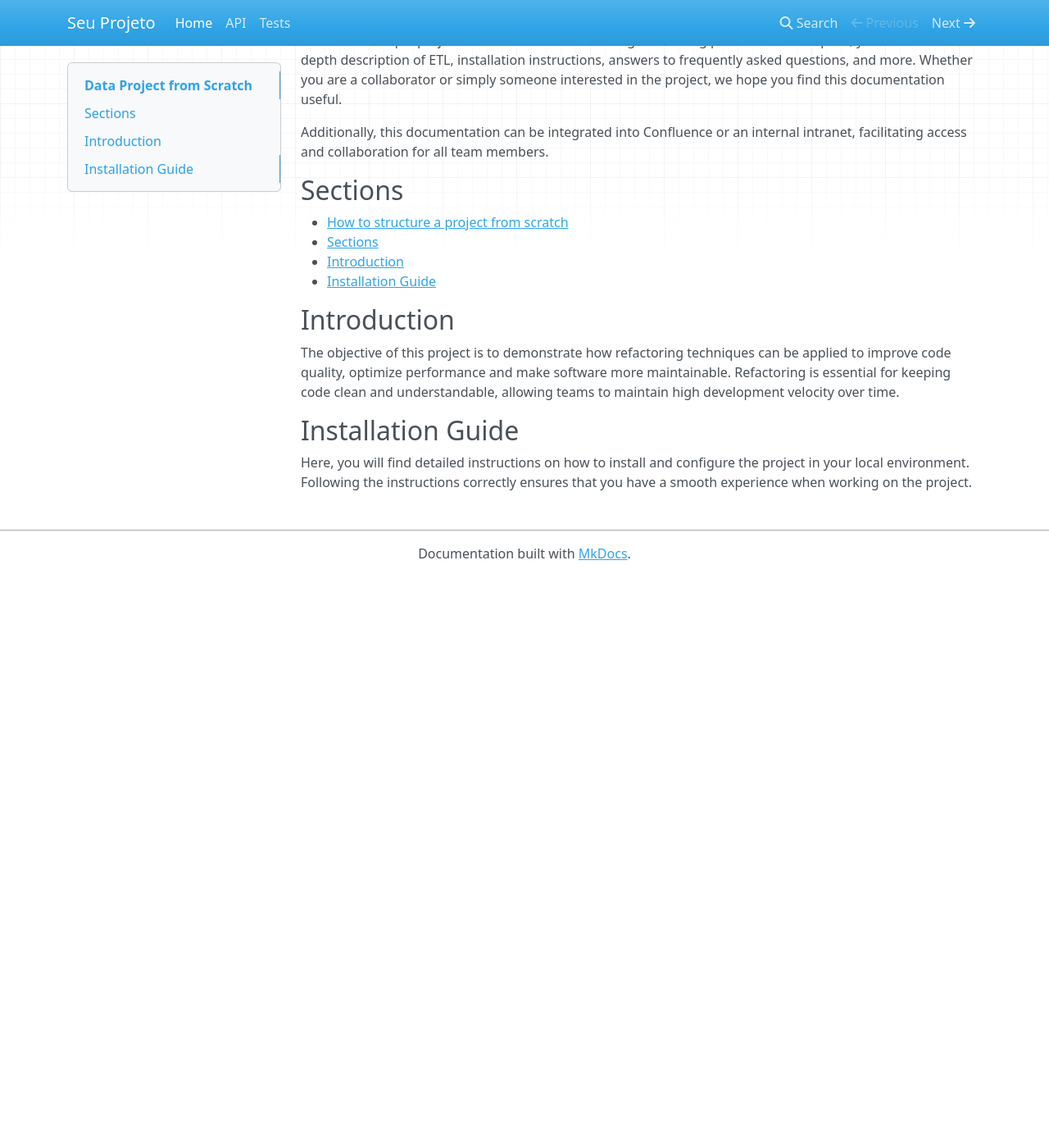
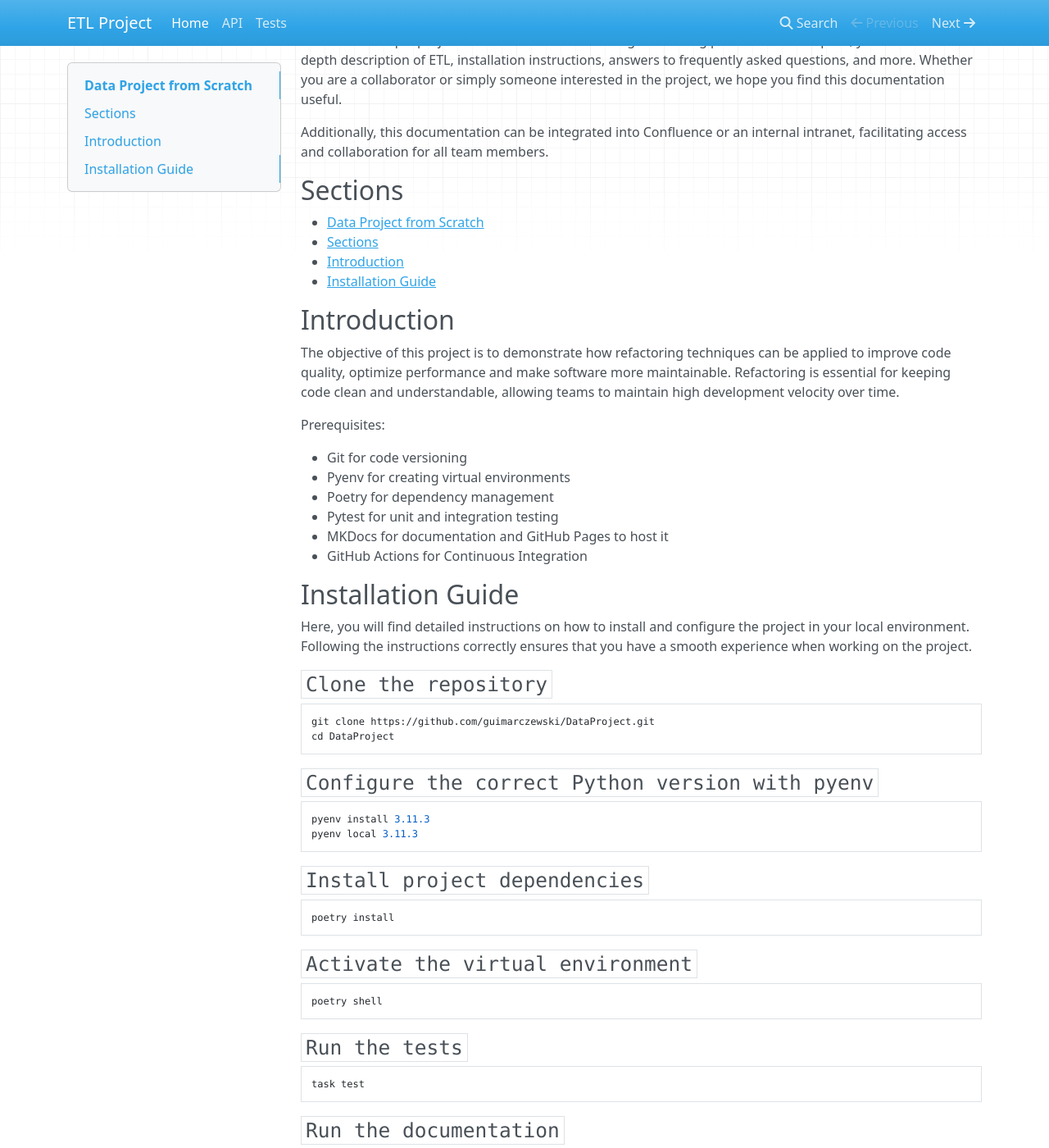
Before and after one commit to guimarczewski/DataProject, an MkDocs documentation site: the page built from docs/index.md, in a window 1280 px wide and 1400 px high, scrolled down 460 px. Shown: the whole window at 82% size. Built offline with MkDocs 1.6.1, drawn with Linux system fonts in a browser that asks for light colours; nearby versions of some CDN libraries; before the commit the page ends 1163 px from its top, so only the background shows below that; some of the changed text lies outside the part shown.

````diff
--- a/docs/index.md
+++ b/docs/index.md
@@ -8,7 +8,7 @@ Additionally, this documentation can be integrated into Confluence or an interna
 
 ## Sections
 
-- [How to structure a project from scratch](#doc-how-to-structure-a-project-from-scratch)
+- [Data Project from Scratch](#Data Project from Scratch)
    - [Sections](#sections)
    - [Introduction](#introduction)
    - [Installation Guide](#installation-guide)
@@ -17,6 +17,59 @@ Additionally, this documentation can be integrated into Confluence or an interna
 
 The objective of this project is to demonstrate how refactoring techniques can be applied to improve code quality, optimize performance and make software more maintainable. Refactoring is essential for keeping code clean and understandable, allowing teams to maintain high development velocity over time.
 
+Prerequisites:
+
+- Git for code versioning
+- Pyenv for creating virtual environments
+- Poetry for dependency management
+- Pytest for unit and integration testing
+- MKDocs for documentation and GitHub Pages to host it
+- GitHub Actions for Continuous Integration
+
 ## Installation Guide
 
 Here, you will find detailed instructions on how to install and configure the project in your local environment. Following the instructions correctly ensures that you have a smooth experience when working on the project.
+
+### `Clone the repository`
+
+```python
+git clone https://github.com/guimarczewski/DataProject.git
+cd DataProject
+```
+
+### `Configure the correct Python version with pyenv`
+
+```python
+pyenv install 3.11.3
+pyenv local 3.11.3
+```
+
+### `Install project dependencies`
+
+```python
+poetry install
+```
+
+### `Activate the virtual environment`
+
+```python
+poetry shell
+```
+
+### `Run the tests`
+
+```python
+task test
+```
+
+### `Run the documentation`
+
+```python
+task doc
+```
+
+### `Run the pipeline`
+
+```python
+task run
+```
--- a/mkdocs.yml
+++ b/mkdocs.yml
@@ -1,4 +1,4 @@
-site_name: Seu Projeto
+site_name: ETL Project
 nav:
   - Home: index.md
   - API: api.md
````
Also changed, not shown: README.md (+17 -48 lines).
